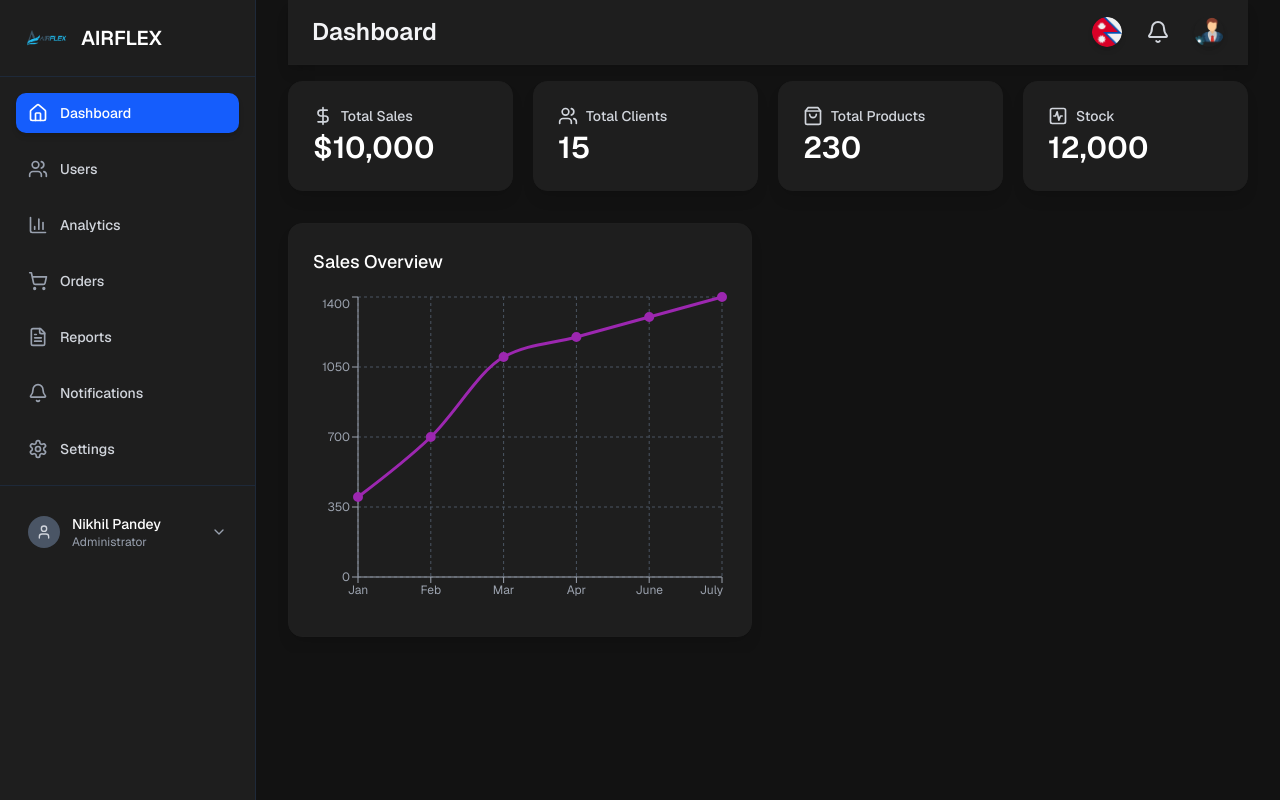
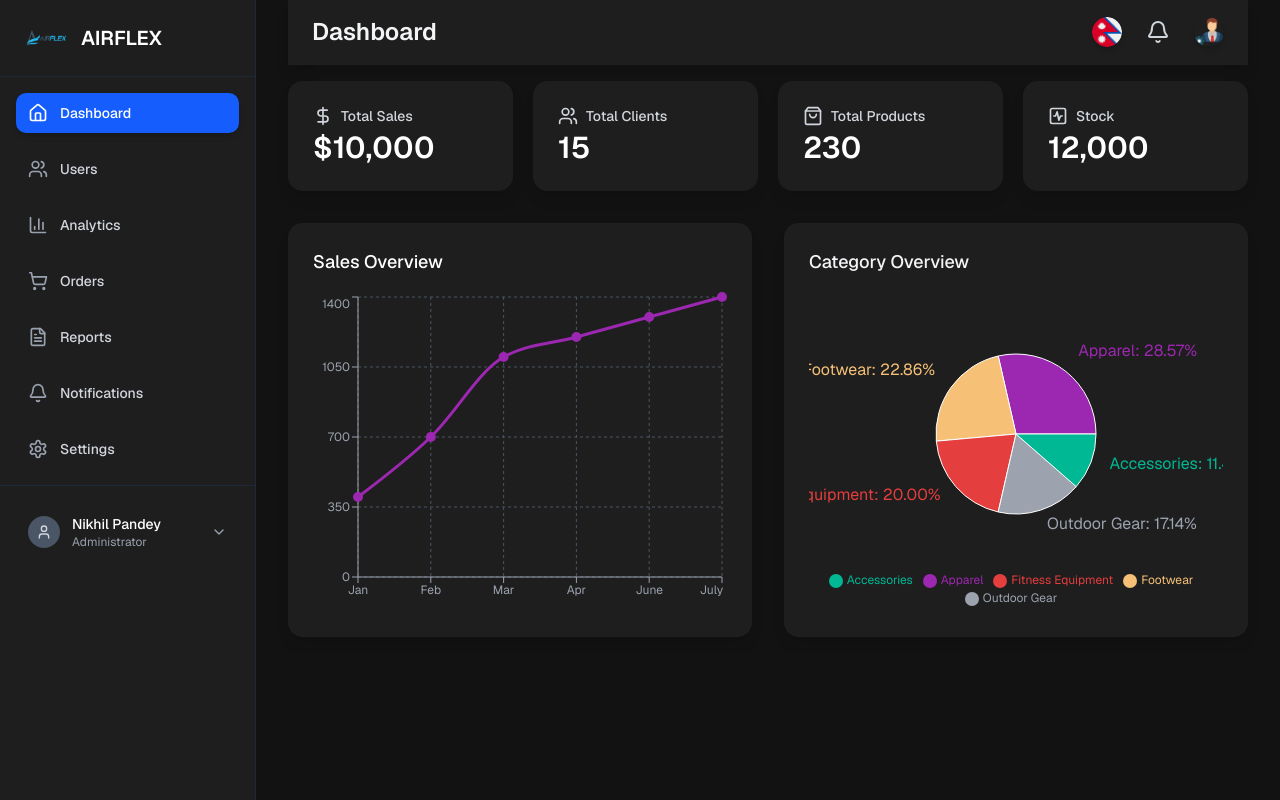
Before and after one commit to Nikhil-Pandey123/ECommerce, a Next.js app: page /admin/dashboard in a window 1280 px wide. Built offline with nearby package versions, Linux system fonts and the light colour scheme.

Commit message:
add Airflex e-commerce categories to pie chart

```diff
--- /dev/null
+++ b/Components/CategoryChart.tsx
@@ -0,0 +1,96 @@
+'use client';
+import React, { useState, useEffect } from 'react';
+import {
+  PieChart,
+  Pie,
+  Cell,
+  ResponsiveContainer,
+  Tooltip,
+  Legend,
+} from 'recharts';
+
+const COLORS = ['#9c27b0', '#f6c177', '#e53e3e', '#9ca3af', '#00b894'];
+
+const CategoryChart = () => {
+  const [categoryData, setCategoryData] = useState([]);
+
+  const [isSmallScreen, setisSmallScreen] = useState(false);
+
+  useEffect(() => {
+    fetch('/data/data.json')
+      .then(res => res.json())
+      .then(data => {
+        console.log('Fetched data:', data);
+        setCategoryData(data.category);
+      })
+      .catch(err => console.error('Fetch error:', err));
+  }, []);
+
+  useEffect(() => {
+    const updateScreenSize = () => {
+      setisSmallScreen(window.innerWidth <= 768);
+    };
+    updateScreenSize();
+    window.addEventListener('resize', updateScreenSize);
+    return () => window.removeEventListener('resize', updateScreenSize);
+  }, []);
+
+  const outerRadius = isSmallScreen ? 60 : 80;
+
+  return (
+    <div className="mx-2 rounded-xl border border-[#1f1f1f] bg-[#1e1e1e] p-4 shadow-lg backdrop-blur-md md:mx-0 md:p-6">
+      <h2 className="mb-4 text-center text-base font-medium text-gray-100 md:text-left md:text-lg">
+        Category Overview
+      </h2>
+
+      <div className="h-64 md:h-80">
+        <ResponsiveContainer width="100%" height="100%">
+          <PieChart>
+            <Pie
+              data={categoryData}
+              cx="50%"
+              cy="50%"
+              labelLine={false}
+              outerRadius={outerRadius}
+              dataKey="value"
+              nameKey="name"
+              label={({ name, percent }) =>
+                `${name}: ${(percent * 100).toFixed(2)}%`
+              }
+            >
+              {categoryData.map((entry, index) => (
+                <Cell
+                  key={`cell-${index}`}
+                  fill={COLORS[index % COLORS.length]}
+                />
+              ))}
+            </Pie>
+            <Tooltip
+              contentStyle={{
+                backgroundColor: 'rgba(31,41,55,0.8',
+                borderBlock: '#4b5563',
+                borderRadius: '4px',
+                padding: '8px',
+                fontSize: '12px',
+              }}
+              itemStyle={{
+                color: '#e5e7eb',
+              }}
+            />
+            <Legend
+              iconType="circle"
+              layout="horizontal"
+              align="center"
+              wrapperStyle={{
+                fontSize: 12,
+              }}
+              verticalAlign="bottom"
+            />
+          </PieChart>
+        </ResponsiveContainer>
+      </div>
+    </div>
+  );
+};
+
+export default CategoryChart;
--- a/app/(admin)/admin/dashboard/page.tsx
+++ b/app/(admin)/admin/dashboard/page.tsx
@@ -7,6 +7,7 @@ import {
   Users,
 } from 'lucide-react';
 import SalesChart from '@/Components/SalesChart';
+import CategoryChart from '@/Components/CategoryChart';
 
 const page = () => {
   return (
@@ -21,6 +22,8 @@ const page = () => {
 
         <div className="grid grid-cols-1 gap-8 lg:grid-cols-2">
           <SalesChart />
+
+          <CategoryChart />
         </div>
       </main>
     </div>
--- a/public/data/data.json
+++ b/public/data/data.json
@@ -6,5 +6,12 @@
     { "name": "Apr", "sales": 1200 },
     { "name": "June", "sales": 1300 },
     { "name": "July", "sales": 1400 }
+  ],
+  "category": [
+    { "name": "Apparel", "value": 500 },
+    { "name": "Footwear", "value": 400 },
+    { "name": "Fitness Equipment", "value": 350 },
+    { "name": "Outdoor Gear", "value": 300 },
+    { "name": "Accessories", "value": 200 }
   ]
 }
```
